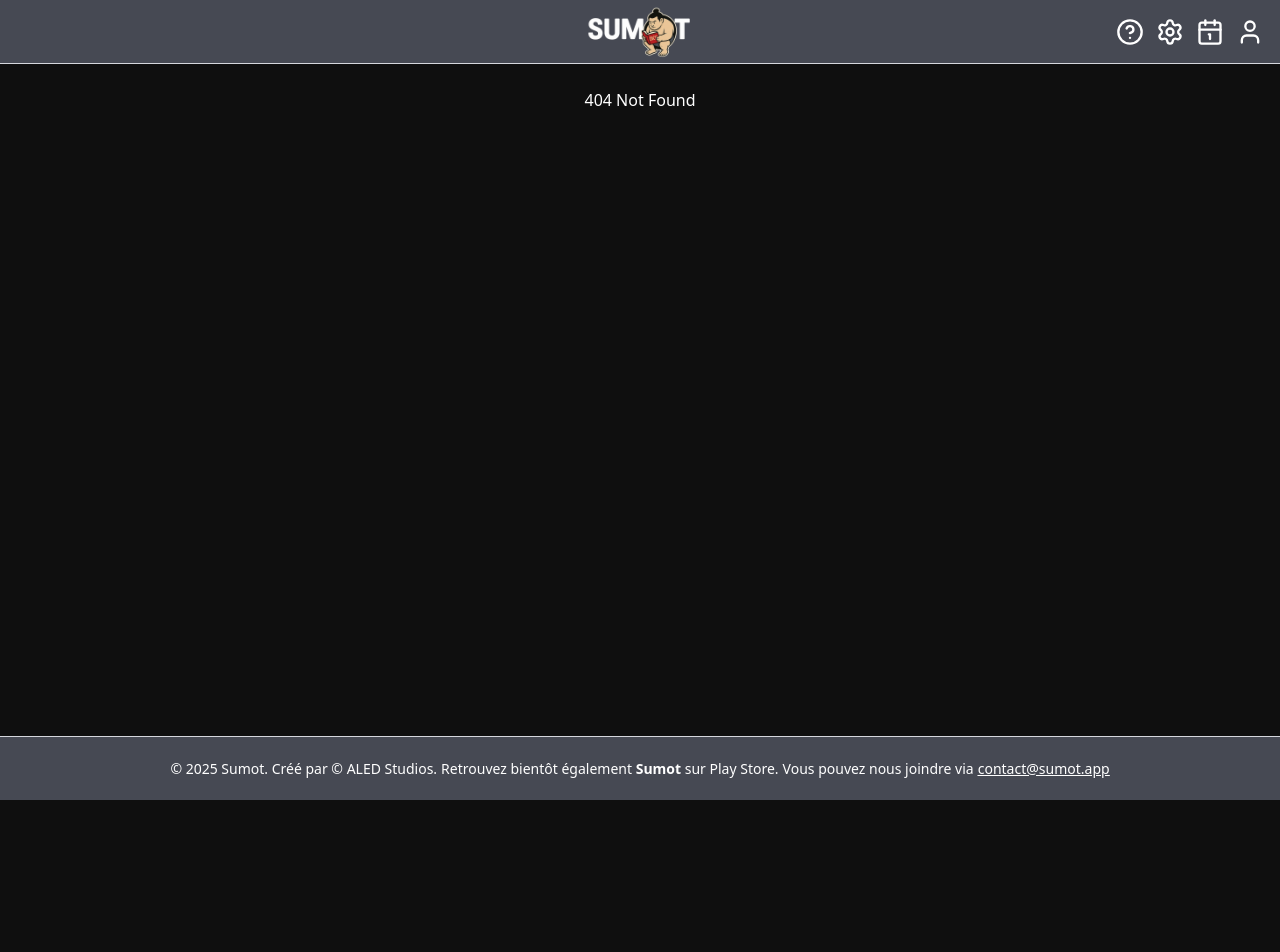
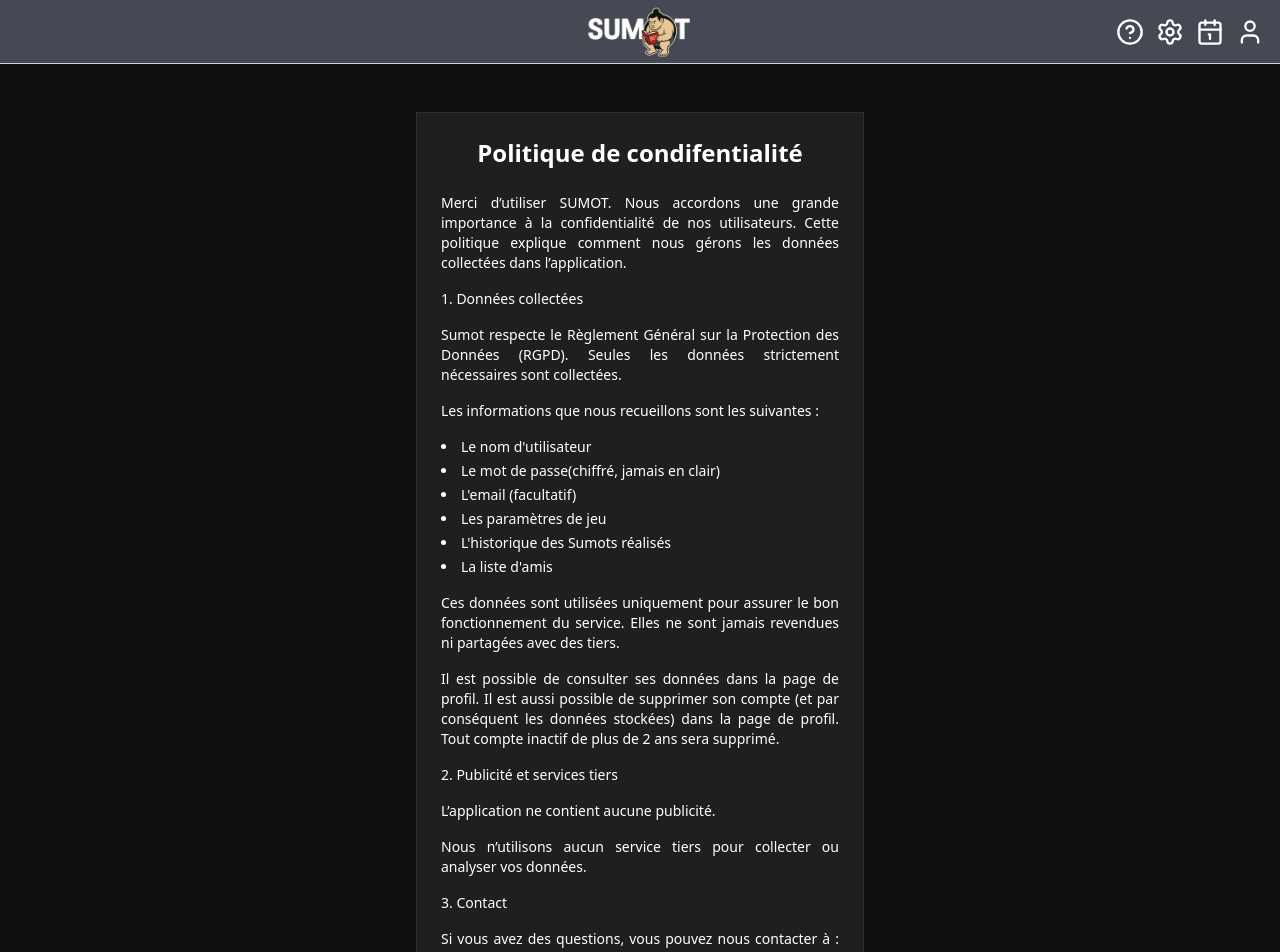
Before and after one commit to Maxime-Lambert/sumot, a React (Vite) app: page /privacy in a window 1280 px wide. Before the commit this address had no page. Shown: the top 952 px of the page. Before the commit the page ends 800 px from the top, so only its background shows below. Built offline with nearby package versions, Linux system fonts and the light colour scheme.

Commit message:
Ajout des pages nécessaires pour Android

```diff
--- a/src/api/axios.ts
+++ b/src/api/axios.ts
@@ -6,9 +6,6 @@ import axios, {
 } from "axios";
 import { showToast } from "@/services/ToastService";
 
-interface RetryAxiosRequestConfig extends InternalAxiosRequestConfig {
-  _retry?: boolean;
-}
 interface ProblemDetails {
   title: string;
   status: number;
@@ -62,13 +59,10 @@ export const instance: AxiosInstance = axios.create({
 instance.interceptors.request.use(
   async (config: InternalAxiosRequestConfig) => {
     const token = getAccessToken();
+    const spaType = "SPA";
+    config.headers["X-Client-Type"] = spaType;
 
     if (config.url?.includes("/users/refresh")) return config;
-    if (config.url?.includes("/users/logout")) {
-      config.headers["X-Client-Type"] = "SPA";
-      config.headers.Authorization = `Bearer ${token}`;
-      return config;
-    }
 
     if (token) {
       if (isTokenExpiringSoon()) {
@@ -94,7 +88,6 @@ instance.interceptors.request.use(
       }
     }
 
-    config.headers["X-Client-Type"] = "SPA";
     return config;
   }
 );
@@ -102,28 +95,7 @@ instance.interceptors.request.use(
 instance.interceptors.response.use(
   (res: AxiosResponse) => res,
   async (error: AxiosError) => {
-    const originalRequest = error.config;
     const problem = error.response?.data as ProblemDetails;
-
-    if (
-      error.response?.status === 401 &&
-      originalRequest &&
-      !(originalRequest as RetryAxiosRequestConfig)._retry
-    ) {
-      (originalRequest as RetryAxiosRequestConfig)._retry = true;
-
-      if (originalRequest?.url?.includes("/users/logout")) {
-        return Promise.reject(error);
-      }
-
-      try {
-        await refreshAccessToken();
-        return instance(originalRequest);
-      } catch {
-        window.location.href = "/logout";
-      }
-    }
-
     showToast(problem.detail || "Une erreur est survenue", "error");
     return Promise.reject(error);
   }
--- a/src/components/application/AppWithLayout.tsx
+++ b/src/components/application/AppWithLayout.tsx
@@ -24,6 +24,8 @@ import ForgotUsernamePage from "../login/ForgotUsernamePage";
 import LogoutPage from "../login/LogoutPage";
 import { useFriendRequestsStore } from "@/hooks/useFriendRequestsStore";
 import StatsPage from "./StatsPage";
+import PrivacyPolicyPage from "./PrivacyPolicyPage";
+import DeleteAccountPage from "../login/DeleteAccountPage";
 
 export default function AppWithLayout() {
   const [howToPlayModalOpen, setHowToPlayModalOpen] = useState(false);
@@ -99,6 +101,8 @@ export default function AppWithLayout() {
         <Route path="/forgotpassword" element={<ForgotPasswordPage />} />
         <Route path="/forgotusername" element={<ForgotUsernamePage />} />
         <Route path="/stats" element={<StatsPage />} />
+        <Route path="/privacy" element={<PrivacyPolicyPage />} />
+        <Route path="/delete" element={<DeleteAccountPage />} />
         <Route path="*" element={<div className="p-4">404 Not Found</div>} />
       </Routes>
 
--- /dev/null
+++ b/src/components/application/PrivacyPolicyPage.tsx
@@ -0,0 +1,55 @@
+export default function PrivacyPolicyPage() {
+  return (
+    <div className="max-w-md mx-auto mt-10 p-6 bg-primary-container border border-primary-container-border text-primary-container-foreground rounded shadow">
+      <h2 className="text-2xl font-bold text-center mb-6">
+        Politique de condifentialité
+      </h2>
+      <div className="space-y-4 text-sm text-justify">
+        <p>
+          Merci d’utiliser SUMOT. Nous accordons une grande importance à la
+          confidentialité de nos utilisateurs. Cette politique explique comment
+          nous gérons les données collectées dans l’application.
+        </p>
+
+        <p>1. Données collectées</p>
+        <p>
+          Sumot respecte le Règlement Général sur la Protection des Données
+          (RGPD). Seules les données strictement nécessaires sont collectées.
+        </p>
+        <p>Les informations que nous recueillons sont les suivantes :</p>
+        <ul className="list-disc list-inside space-y-1">
+          <li>Le nom d'utilisateur</li>
+          <li>Le mot de passe(chiffré, jamais en clair)</li>
+          <li>L'email (facultatif)</li>
+          <li>Les paramètres de jeu</li>
+          <li>L'historique des Sumots réalisés</li>
+          <li>La liste d'amis</li>
+        </ul>
+
+        <p>
+          Ces données sont utilisées uniquement pour assurer le bon
+          fonctionnement du service. Elles ne sont jamais revendues ni partagées
+          avec des tiers.
+        </p>
+
+        <p>
+          Il est possible de consulter ses données dans la page de profil. Il
+          est aussi possible de supprimer son compte (et par conséquent les
+          données stockées) dans la page de profil. Tout compte inactif de plus
+          de 2 ans sera supprimé.
+        </p>
+        <p>2. Publicité et services tiers</p>
+        <p>L’application ne contient aucune publicité.</p>
+        <p>
+          Nous n’utilisons aucun service tiers pour collecter ou analyser vos
+          données.
+        </p>
+        <p>3. Contact</p>
+        <p>
+          Si vous avez des questions, vous pouvez nous contacter à :
+          contact@sumot.app
+        </p>
+      </div>
+    </div>
+  );
+}
--- a/src/components/application/modals/PrivacyPolicyModal.tsx
+++ b/src/components/application/modals/PrivacyPolicyModal.tsx
@@ -25,18 +25,24 @@ export default function PrivacyPolicyModal({
 
         <div className="space-y-4 text-sm text-justify">
           <p>
+            Merci d’utiliser SUMOT. Nous accordons une grande importance à la
+            confidentialité de nos utilisateurs. Cette politique explique
+            comment nous gérons les données collectées dans l’application.
+          </p>
+
+          <p>1. Données collectées</p>
+          <p>
             Sumot respecte le Règlement Général sur la Protection des Données
             (RGPD). Seules les données strictement nécessaires sont collectées.
           </p>
-
-          <p>Les données stockées sont :</p>
+          <p>Les informations que nous recueillons sont les suivantes :</p>
           <ul className="list-disc list-inside space-y-1">
-            <li>Nom d’utilisateur</li>
-            <li>Mot de passe (chiffré, jamais en clair)</li>
-            <li>Email (facultatif)</li>
-            <li>Paramètres de jeu</li>
-            <li>Historique des Sumots réalisés</li>
-            <li>Liste d’amis</li>
+            <li>Le nom d'utilisateur</li>
+            <li>Le mot de passe(chiffré, jamais en clair)</li>
+            <li>L'email (facultatif)</li>
+            <li>Les paramètres de jeu</li>
+            <li>L'historique des Sumots réalisés</li>
+            <li>La liste d'amis</li>
           </ul>
 
           <p>
@@ -46,8 +52,21 @@ export default function PrivacyPolicyModal({
           </p>
 
           <p>
-            Les comptes inactifs depuis 2 ans sont automatiquement supprimés
-            ainsi que l’ensemble des données associées.
+            Il est possible de consulter ses données dans la page de profil.\nIl
+            est aussi possible de supprimer son compte (et par conséquent les
+            données stockées) dans la page de profil. Tout compte inactif de
+            plus de 2 ans sera supprimé.
+          </p>
+          <p>2. Publicité et services tiers</p>
+          <p>L’application ne contient aucune publicité.</p>
+          <p>
+            Nous n’utilisons aucun service tiers pour collecter ou analyser vos
+            données.
+          </p>
+          <p>3. Contact</p>
+          <p>
+            Si vous avez des questions, vous pouvez nous contacter à :
+            contact@sumot.app
           </p>
         </div>
       </DialogContent>
--- /dev/null
+++ b/src/components/login/DeleteAccountPage.tsx
@@ -0,0 +1,153 @@
+import { Button } from "@/components/ui/button";
+import ThemedInput from "@/components/ui/themed/input";
+import { deleteUser } from "@/api/users/deleteUser/DeleteUser";
+import { useState } from "react";
+import { useNavigate } from "react-router-dom";
+import { Loader2, LogIn } from "lucide-react";
+import { loginUser } from "@/api/users/loginUser/LoginUser";
+import { getUserIdFromToken } from "@/services/GetUserIdFromToken";
+import { flushBufferedHistoriesIfAny } from "@/services/SumotHistoryStorage";
+import { useSettingsStore } from "@/hooks/useSettingStore";
+
+export default function DeleteAccountPage() {
+  const [userName, setUserName] = useState("");
+  const [password, setPassword] = useState("");
+  const [loading, setLoading] = useState(false);
+  const navigate = useNavigate();
+  const token = localStorage.getItem("access_token");
+  const { setUserId } = useSettingsStore();
+
+  if (!token) {
+    return (
+      <div className="max-w-md mx-auto mt-10 p-6 bg-primary-container border border-primary-container-border text-primary-container-foreground rounded shadow">
+        <h2 className="text-2xl font-bold text-center mb-6">
+          Supprimer mon compte
+        </h2>
+
+        <p className="text-sm text-primary-container-muted">
+          Pour pouvoir supprimer votre compte, vous devez d'abord être connecté.
+        </p>
+
+        <form
+          onSubmit={handleLogin}
+          className="max-w-2xl mx-auto mt-4 bg-primary-container text-primary-container-foreground border border-primary-container-border rounded p-8 space-y-6 shadow"
+        >
+          <h2 className="text-3xl font-bold text-center">Connexion</h2>
+
+          <div className="space-y-4">
+            <ThemedInput
+              id="userName"
+              placeholder="JohnDoe38"
+              label="Nom d'utilisateur"
+              value={userName}
+              onChange={(e) => setUserName(e.target.value)}
+              required
+            />
+
+            <div className="text-right text-sm">
+              <button
+                type="button"
+                onClick={() => navigate("/forgotusername")}
+                className="text-primary-container-muted underline hover:text-primary-container-muted/80"
+              >
+                Nom d'utilisateur oublié ?
+              </button>
+            </div>
+
+            <ThemedInput
+              id="password"
+              type="password"
+              label="Mot de passe"
+              placeholder="************"
+              value={password}
+              onChange={(e) => setPassword(e.target.value)}
+              required
+            />
+
+            <div className="text-right text-sm">
+              <button
+                type="button"
+                onClick={() => navigate("/forgotpassword")}
+                className="text-primary-container-muted underline hover:text-primary-container-muted/80"
+              >
+                Mot de passe oublié ?
+              </button>
+            </div>
+          </div>
+
+          <Button type="submit" className="w-full" disabled={loading}>
+            {loading ? (
+              <>
+                <Loader2 className="animate-spin w-4 h-4 mr-2" />
+                Connexion en cours...
+              </>
+            ) : (
+              <>
+                <LogIn className="w-4 h-4 mr-2" />
+                Se connecter
+              </>
+            )}
+          </Button>
+        </form>
+      </div>
+    );
+  }
+
+  const handleDelete = async () => {
+    setLoading(true);
+    await deleteUser({ password });
+    navigate("/logout");
+  };
+
+  async function handleLogin(e: React.FormEvent) {
+    e.preventDefault();
+    setLoading(true);
+    try {
+      const response = await loginUser({
+        userName: userName,
+        password,
+        ipAdress: "127.0.0.1",
+      });
+      if (response.status === 200) {
+        const token = localStorage.getItem("access_token");
+        const userId = getUserIdFromToken(token!);
+        await flushBufferedHistoriesIfAny();
+        setUserId(userId!);
+      }
+    } finally {
+      setPassword("");
+      setLoading(false);
+    }
+  }
+
+  return (
+    <div className="max-w-md mx-auto mt-10 p-6 bg-primary-container border border-primary-container-border text-primary-container-foreground rounded shadow">
+      <h2 className="text-2xl font-bold text-center mb-6">
+        Supprimer mon compte
+      </h2>
+
+      <p className="text-sm text-primary-container-muted">
+        Cette action est <strong>définitive</strong> et entraînera la perte de
+        toutes vos données. Pour confirmer, entrez votre mot de passe.
+      </p>
+
+      <ThemedInput
+        type="password"
+        placeholder="Mot de passe"
+        value={password}
+        onChange={(e) => setPassword(e.target.value)}
+        required
+      />
+
+      <Button
+        variant="destructive"
+        onClick={handleDelete}
+        disabled={loading}
+        className="w-full sm:w-auto bg-primary-container-error hover:bg-primary-container-error/80"
+      >
+        {loading && <Loader2 className="animate-spin w-4 h-4 mr-2" />}
+        Supprimer
+      </Button>
+    </div>
+  );
+}
--- a/src/components/login/LogoutPage.tsx
+++ b/src/components/login/LogoutPage.tsx
@@ -21,13 +21,12 @@ export default function LogoutPage() {
     (async () => {
       try {
         await logoutUser();
-      } catch {
-        // on ignore, aucun retry, aucun refresh, rien
+      } finally {
+        localStorage.removeItem("access_token");
+        localStorage.removeItem("token_expires");
+        setUserId("");
+        navigate("/", { replace: true });
       }
-      localStorage.removeItem("access_token");
-      localStorage.removeItem("token_expires");
-      setUserId("");
-      navigate("/", { replace: true });
     })();
   }, [navigate, setUserId]);
 
```
